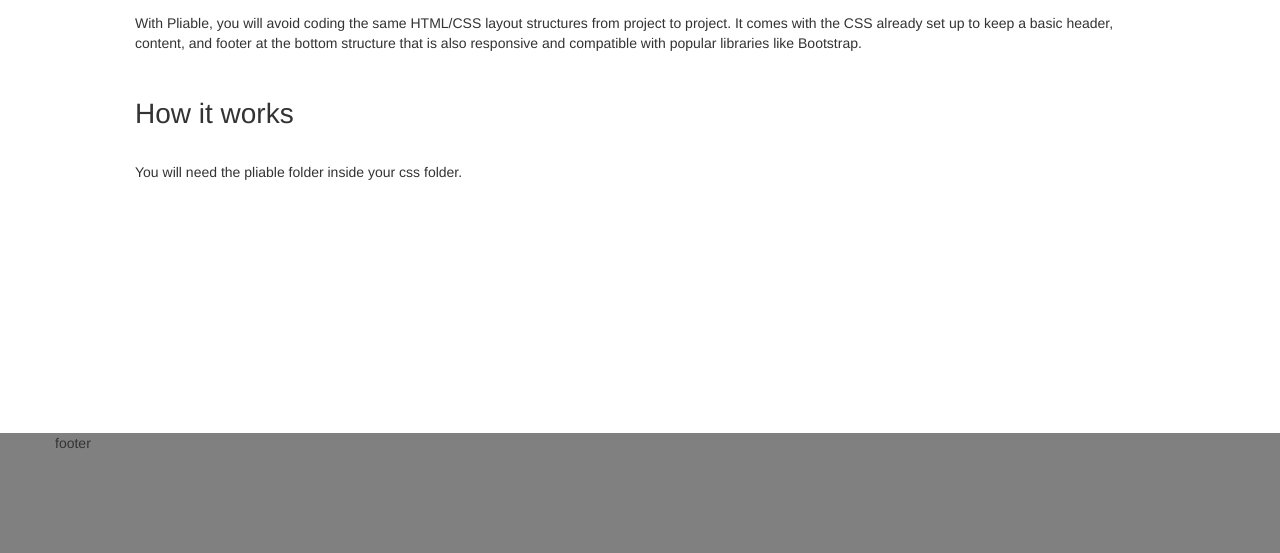
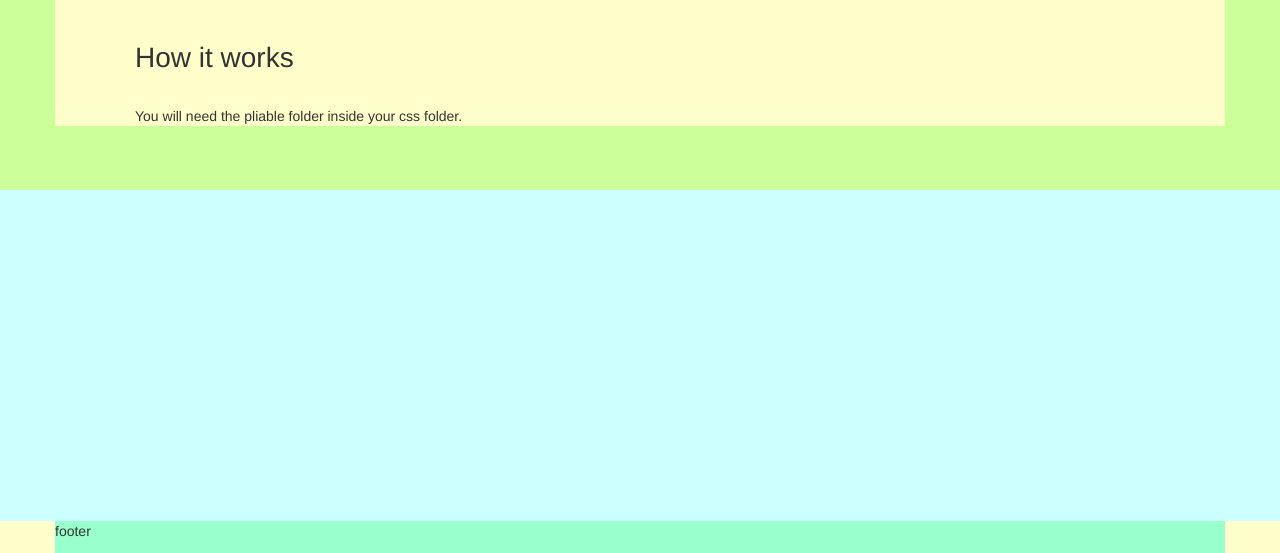
Before and after one commit to gutierr3z/pliable_flex, a plain HTML site: page index.html in a window 1280 px wide. Shown: the part 247-800 px from the top of the page. Drawn offline with nearby package versions, Linux system fonts and the light colour scheme.

Commit message:
adding a readme file

```diff
--- a/css/pliable/bootstrap.overwrites/navbar/navbar.css
+++ b/css/pliable/bootstrap.overwrites/navbar/navbar.css
@@ -1,4 +1,4 @@
 @import url( 'navbar.structure.css' );
 @import url( 'navbar.fonts.css' );
 @import url( 'navbar.appearance.css' );
-/* @import url( 'navbar.debug.css' ); */
+@import url( 'navbar.debug.css' );
--- a/css/pliable/pliable.css
+++ b/css/pliable/pliable.css
@@ -1,10 +1,10 @@
 /* BASE */
 @import url( 'pliable.base.structure.css' );
 @import url( 'pliable.base.fonts.css' );
-/* @import url( 'pliable.base.debug.css' ); */
+@import url( 'pliable.base.debug.css' );
 
 /* BOOTSTRAP */
 @import url( 'bootstrap.overwrites/navbar/navbar.css' );
 
 /* BRAND */
-@import url( 'brand.01/brand.css' );
+/* @import url( 'brand.01/brand.css' ); */
```
Also changed, not shown: README.md (added).
